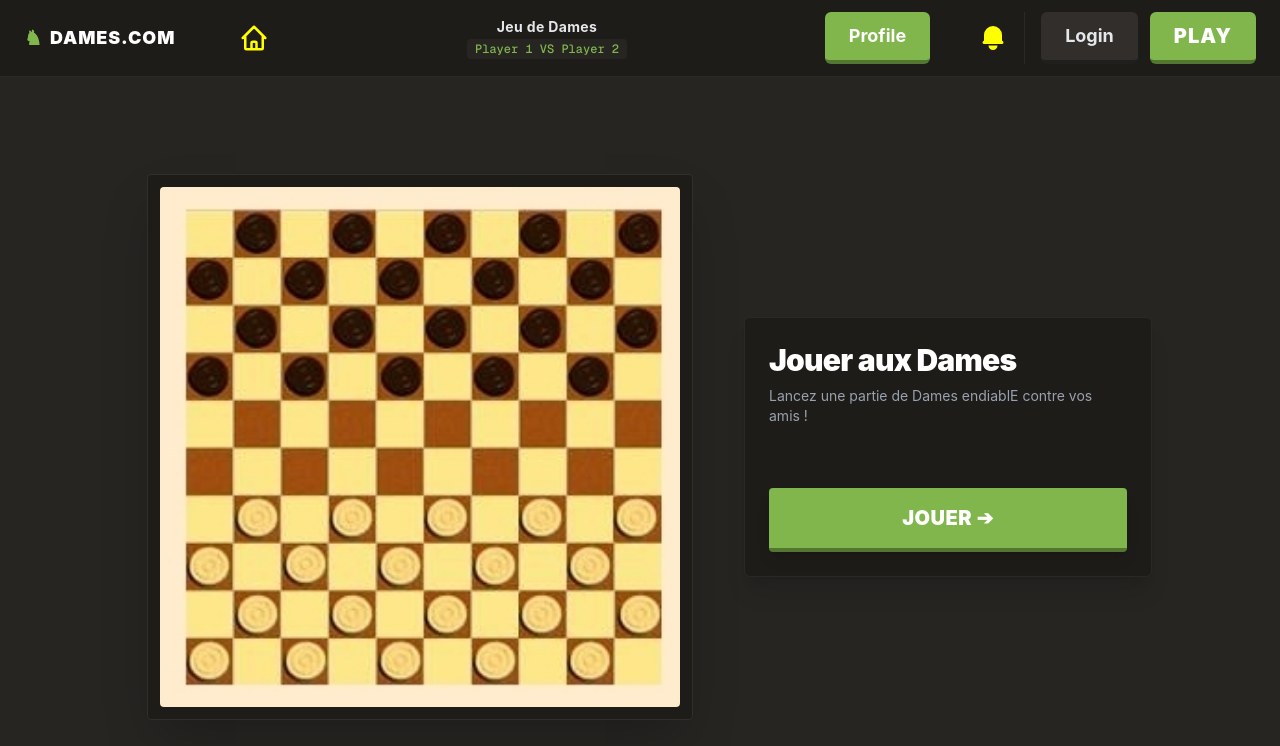
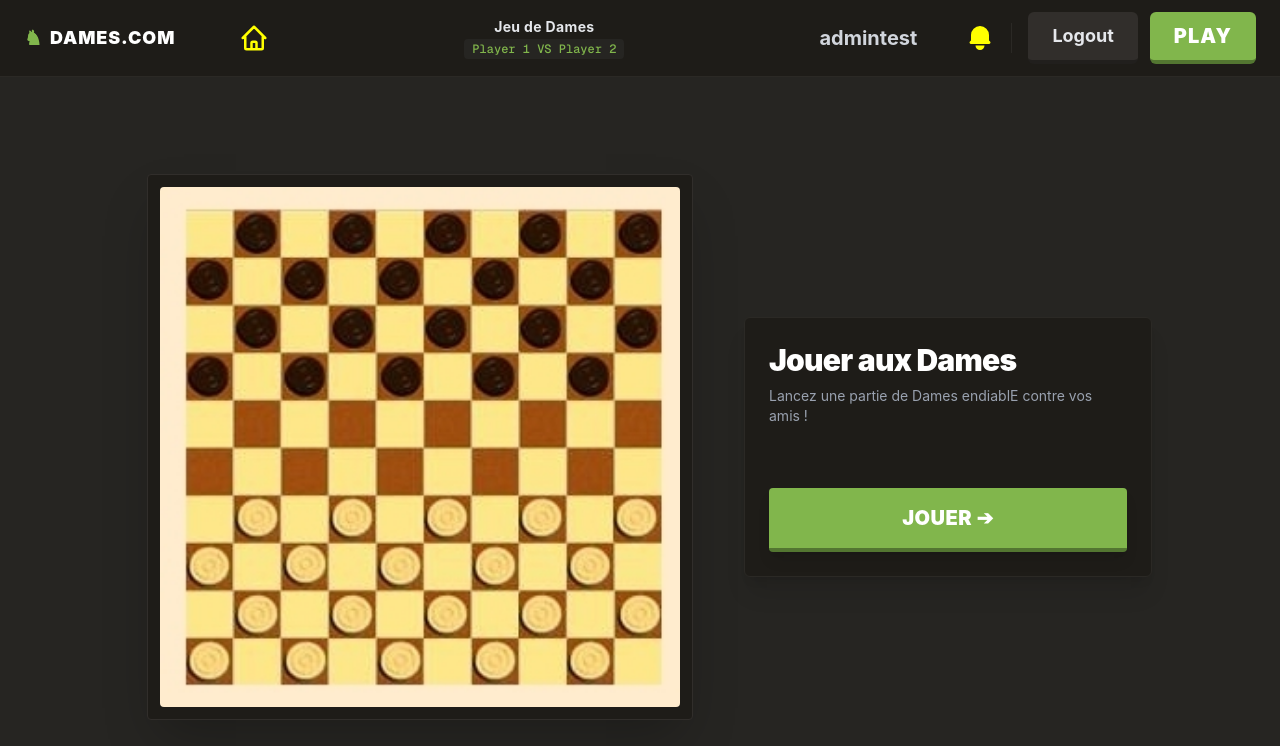
Before and after one commit to nmartin-git/ft_checkmate, a Next.js app: page / in a window 1280 px wide. Shown: the top 746 px of the page. Built offline with nearby package versions, Linux system fonts and the light colour scheme; no server answers.

Commit message:
fix top bar user organisation when logged

```diff
--- a/src/components/Topbar.tsx
+++ b/src/components/Topbar.tsx
@@ -13,9 +13,13 @@ import handleLogout from "../lib/logout";
 
 const Topbar = () => {
     const loginModal = useLoginModal();
-    const { user } = useCurrentUser();
+    // const { user } = useCurrentUser();
     const router = useRouter();
-
+	const user = {
+        id:99,
+        username: "admintest",
+        email : "mailtest@mail.com"
+    }
     const handleLoginClick = useCallback(() => {
         loginModal.onOpen();
     }, [loginModal]);
@@ -51,7 +55,7 @@ const Topbar = () => {
 
                 <div className="flex items-center gap-2">
                     {items.map((item) => (
-                        <TopbarItem s
+                        <TopbarItem
                             key={item.href}
                             href={item.href}
                             label={item.label}
@@ -74,7 +78,17 @@ const Topbar = () => {
 
                 {/* Profil et Notifications groupés */}
                 <div className="flex items-center gap-2 border-r border-[#2b2925] pr-4">
-                    <Profile />
+                    {
+						user ? <span className="text-sm text-gray-300
+						cursor-pointer
+						font-bold max-w-[120px]
+						truncate
+						hover:text-gray-400
+						text-xl
+						" onClick={() => {router.push('/profile/')}}>
+                                {user.username}
+                            </span> : <Profile />
+					}
                     <Notif />
                 </div>
 
@@ -82,10 +96,7 @@ const Topbar = () => {
                 <div className="flex items-center gap-3">
                     {user ? (
                         <div className="flex items-center gap-3">
-                            <span className="text-sm text-gray-300 font-bold max-w-[120px] truncate">
-                                {user.username}
-                            </span>
-                            <Button label='Logout' secondary onClick={handleLogout} />
+                            <Button label='Logout' secondary onClick={handleLogout} large/>
                         </div>
                     ) : (
                         <Button label="Login" secondary onClick={handleLoginClick} large/>
```
